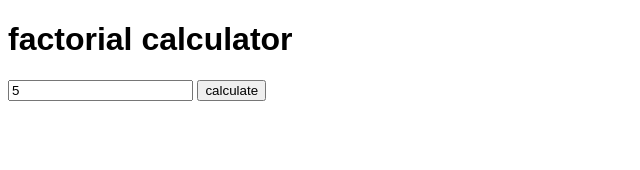
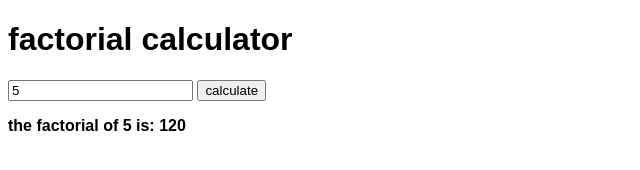
Before and after one commit to Rida-Shahid/Frontend_repo, a plain HTML site: page factorial-calculator.html in a window 1280 px wide. Both pictures are taken after typing "5" into the empty fields and a click on the button "calculate". Shown: the whole page, without its empty margins (0-640 px from the left). Drawn offline with Linux system fonts and the light colour scheme.

Commit message:
1st commit

```diff
--- a/factorial-calculator.html
+++ b/factorial-calculator.html
@@ -19,12 +19,17 @@
     <p id="result"></p>
     <script>
         function calculatefactorial() {
-            let num = parseint(document.getelementbyid("num").value);
-            let factorial = 1;
-            for (let i = 1; i <= num; i++) {
-                factorial *= i;
+            let num = parseInt(document.getElementById("num").value);
+            let factorial = calculateFactorial(num);
+            document.getElementById("result").innerText = `the factorial of ${num} is: ${factorial}`;
+        }
+
+        function calculateFactorial(n) {
+            if (n == 0) {
+                return 1;
+            } else {
+                return n * calculateFactorial(n-1);
             }
-            document.getelementbyid("result").innertext = `the factorial of ${num} is: ${factorial}`;
         }
     </script>
 </body>
```
